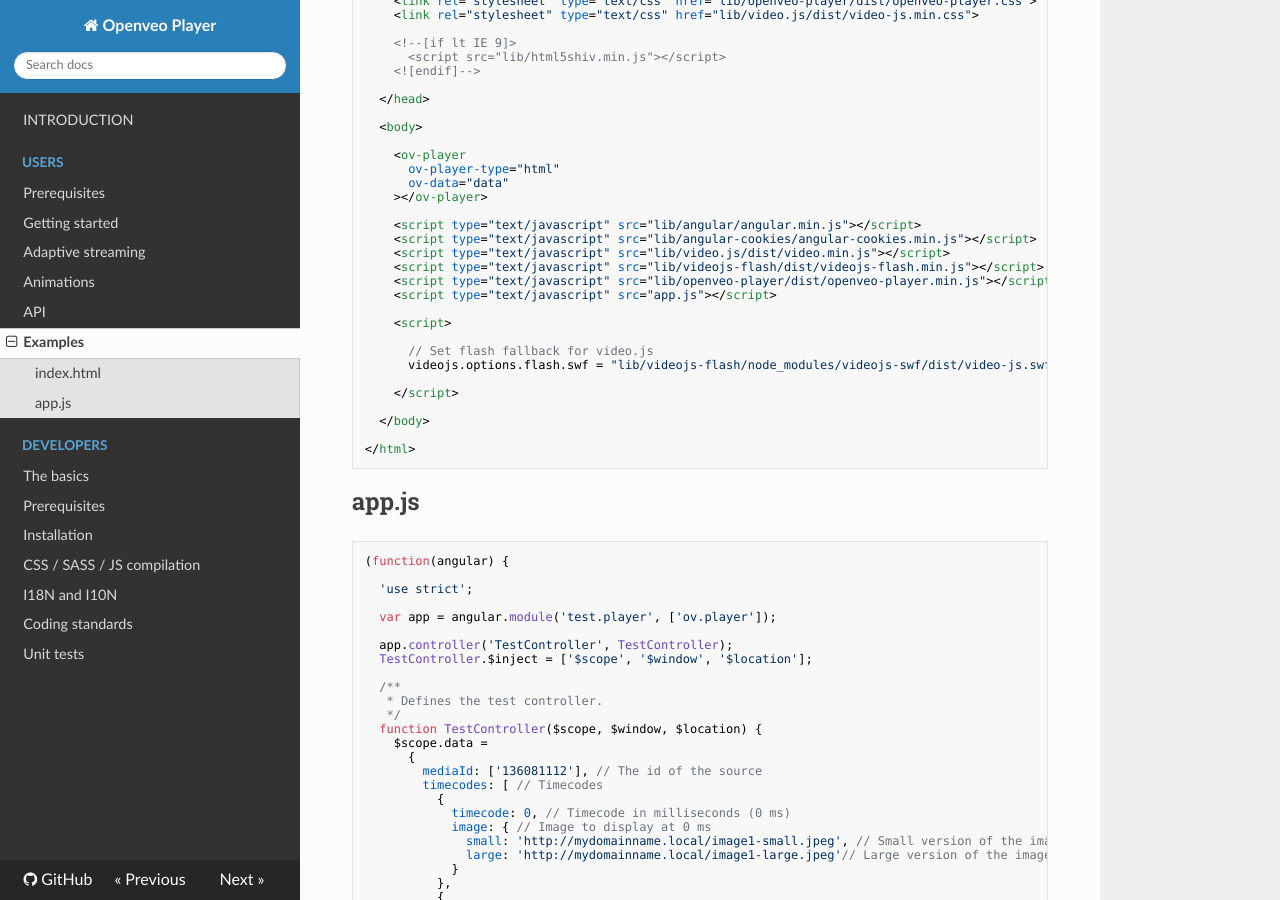
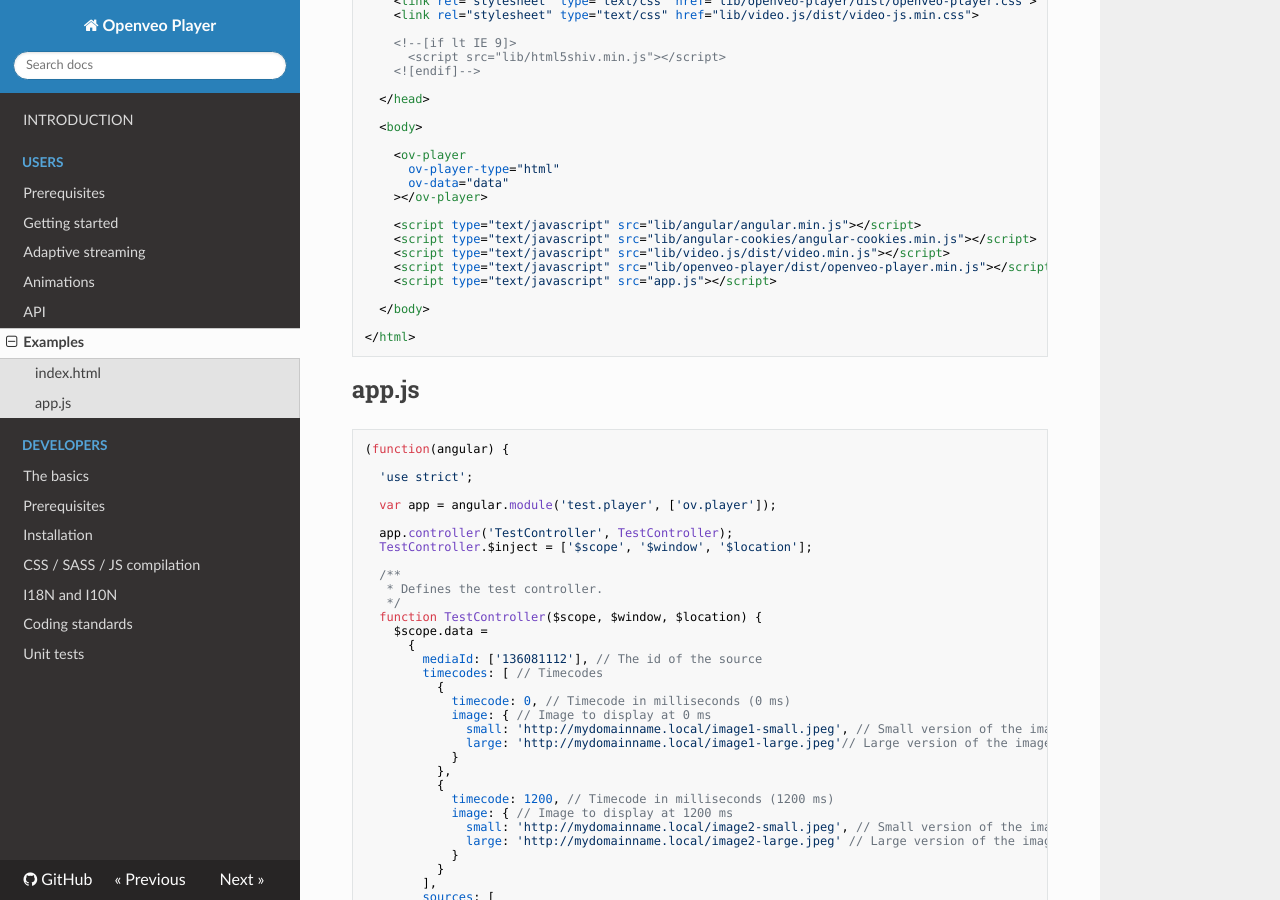
Before and after one commit to veo-labs/openveo-player, an MkDocs documentation site: the page built from docs/examples.md, in a window 1280 px wide and 900 px high, scrolled down 373 px. Built offline with MkDocs 1.6.1, drawn with Linux system fonts in a browser that asks for light colours; nearby versions of some CDN libraries; old or Windows-style settings are respelled for this version of MkDocs; some of the changed text lies outside the part shown.

Commit message:
Drop support for HTML player flash technology
HTML player flash technology is no longer
supported by the OpenVeo Player.

```diff
--- a/docs/examples.md
+++ b/docs/examples.md
@@ -29,16 +29,8 @@ The HTML player expects one media Id and one url by source.
     <script type="text/javascript" src="lib/angular/angular.min.js"></script>
     <script type="text/javascript" src="lib/angular-cookies/angular-cookies.min.js"></script>
     <script type="text/javascript" src="lib/video.js/dist/video.min.js"></script>
-    <script type="text/javascript" src="lib/videojs-flash/dist/videojs-flash.min.js"></script>
     <script type="text/javascript" src="lib/openveo-player/dist/openveo-player.min.js"></script>
     <script type="text/javascript" src="app.js"></script>
-
-    <script>
-
-      // Set flash fallback for video.js
-      videojs.options.flash.swf = "lib/videojs-flash/node_modules/videojs-swf/dist/video-js.swf";
-
-    </script>
 
   </body>
 
@@ -200,16 +192,8 @@ The HTML player with several sources expects one media Id and one url by source.
     <script type="text/javascript" src="lib/angular/angular.min.js"></script>
     <script type="text/javascript" src="lib/angular-cookies/angular-cookies.min.js"></script>
     <script type="text/javascript" src="lib/video.js/dist/video.min.js"></script>
-    <script type="text/javascript" src="lib/videojs-flash/dist/videojs-flash.min.js"></script>
     <script type="text/javascript" src="lib/openveo-player/dist/openveo-player.min.js"></script>
     <script type="text/javascript" src="app.js"></script>
-
-    <script>
-
-      // Set flash fallback for video.js
-      videojs.options.flash.swf = "lib/videojs-flash/node_modules/videojs-swf/dist/video-js.swf";
-
-    </script>
 
   </body>
 
@@ -428,15 +412,6 @@ You can interact with the player using the API.
     <script type="text/javascript" src="lib/angular/angular.min.js"></script>
     <script type="text/javascript" src="lib/angular-cookies/angular-cookies.min.js"></script>
     <script type="text/javascript" src="lib/video.js/dist/video.min.js"></script>
-    <script type="text/javascript" src="lib/videojs-flash/dist/videojs-flash.min.js"></script>
-
-    <script>
-
-      // Set flash fallback for video.js
-      videojs.options.flash.swf = "lib/videojs-flash/node_modules/videojs-swf/dist/video-js.swf";
-
-    </script>
-
     <script type="text/javascript" src="lib/openveo-player/dist/openveo-player.min.js"></script>
     <script type="text/javascript" src="app.js"></script>
   </body>
```
Also changed, not shown: CHANGELOG.md (+5 -1 lines), docs/adaptive-streaming.md (+0 -6 lines), docs/getting-started.md (+0 -5 lines), 1 other file.
